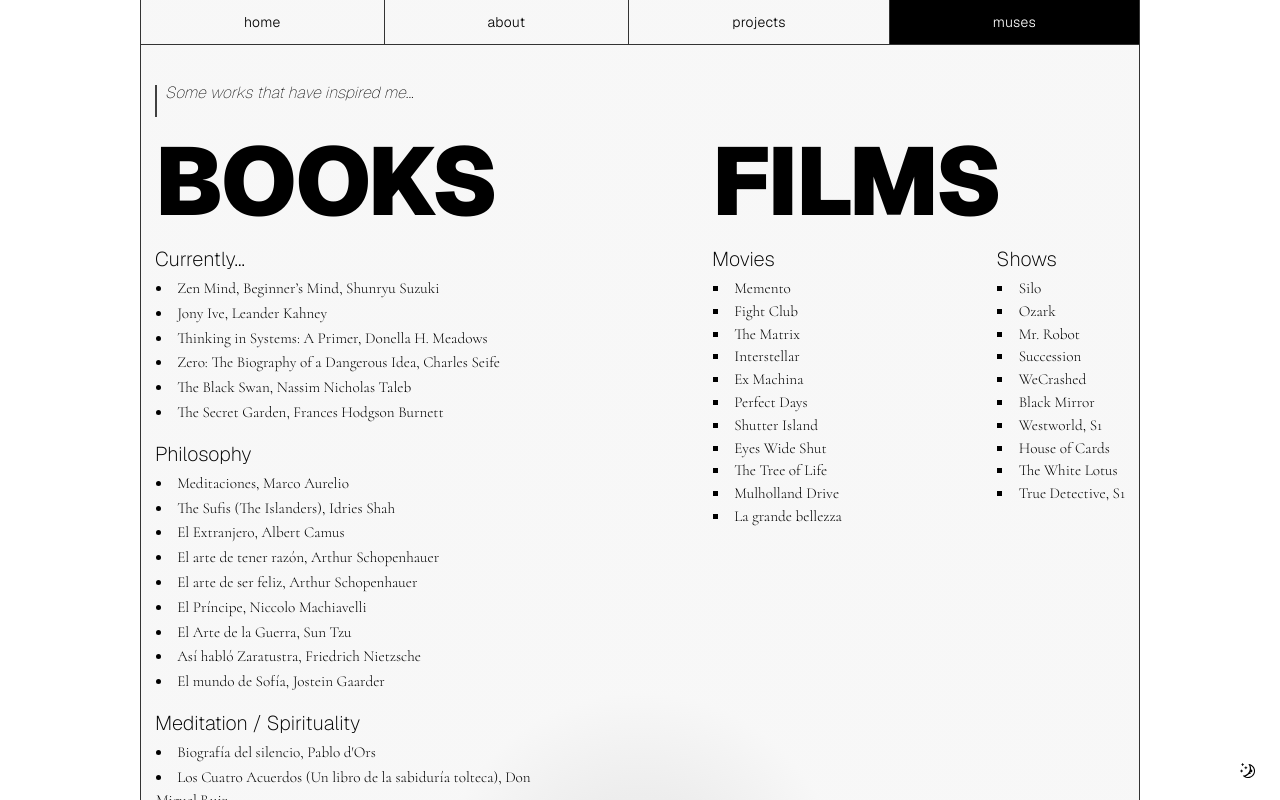
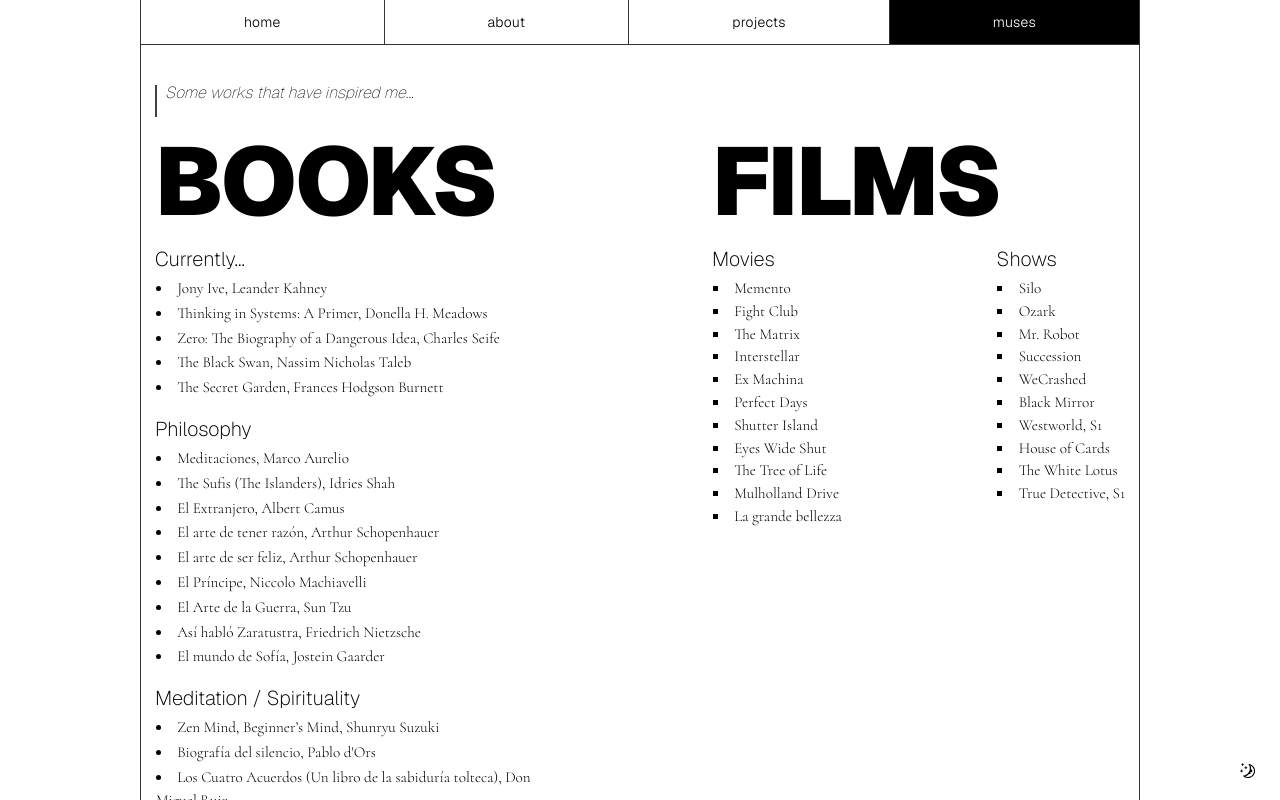
Before and after one commit to carlos-garciamoran/cgmor.com, a Next.js app: page /muses in a window 1280 px wide. Shown: the top 800 px of the page. Built offline with nearby package versions, Linux system fonts and the light colour scheme.

Commit message:
oklch, nature, simplify

```diff
--- a/app/_lib/data.ts
+++ b/app/_lib/data.ts
@@ -6,7 +6,6 @@
 }
 export const books: Record<string, Book[]> = {
   now: [
-    { title: 'Zen Mind, Beginner’s Mind', author: 'Shunryu Suzuki' },
     { title: 'Jony Ive', author: 'Leander Kahney' },
     { title: 'Thinking in Systems: A Primer', author: 'Donella H. Meadows' },
     {
@@ -28,6 +27,7 @@
     { title: 'El mundo de Sofía', author: 'Jostein Gaarder' },
   ],
   meditation: [
+    { title: 'Zen Mind, Beginner’s Mind', author: 'Shunryu Suzuki' },
     { title: 'Biografía del silencio', author: "Pablo d'Ors" },
     {
       title: 'Los Cuatro Acuerdos (Un libro de la sabiduría tolteca)',
@@ -76,6 +76,7 @@
     { title: 'The Lessons of History', author: 'Will Durant, Ariel Durant' },
   ],
   misc: [
+    { title: 'Nature', author: 'Ralph Waldo Emerson' },
     { title: 'The Creative Act', author: 'Rick Rubin' },
     {
       title: 'How to Win Friends and Influence People',
--- a/app/globals.css
+++ b/app/globals.css
@@ -8,19 +8,13 @@
   --border: oklch(0.32 0 0);
   --secondary: oklch(0.97 0 0);
   --secondary-foreground: oklch(0.32 0 0);
-
-  --gradient-start: 0 0% 93%;
-  --gradient-end: 0 0% 97%;
 }
 .dark {
-  --background: oklch(0 0 0);
+  --background: oklch(0.10 0 0);
   --foreground: oklch(1 0 0);
-  --border: oklch(55% 0.01 58);
+  --border: oklch(0.61 0 0);
   --secondary: oklch(0.23 0 0);
-  --secondary-foreground: oklch(0.88 0 0);
-
-  --gradient-start: 0 0% 5%;
-  --gradient-end: 0 0% 2%;
+  --secondary-foreground: oklch(0.95 0 0);
 }
 
 @theme {
@@ -75,12 +69,4 @@
     @apply bg-background text-foreground underline-offset-2;
     font-family: var(--font-geist-sans);
   }
-
-  #root {
-    background: radial-gradient(
-      circle,
-      hsl(var(--gradient-start)) 10%,
-      hsl(var(--gradient-end)) 20%
-    );
-  }
 }
--- a/app/layout.tsx
+++ b/app/layout.tsx
@@ -55,7 +55,7 @@
       <body className={`${GeistSans.variable} ${GeistMono.variable} ${cormorant.variable}`}>
         <ThemeProvider attribute="class" defaultTheme="system" enableSystem>
           <div
-            className="flex h-dvh max-w-[1000px] flex-col sm:mx-auto sm:h-full sm:min-h-screen xl:border-x"
+            className="flex h-dvh max-w-[1000px] flex-col sm:mx-auto sm:h-full sm:min-h-screen xl:border-x-[.5px]"
             id="root"
           >
             <Header />
```
